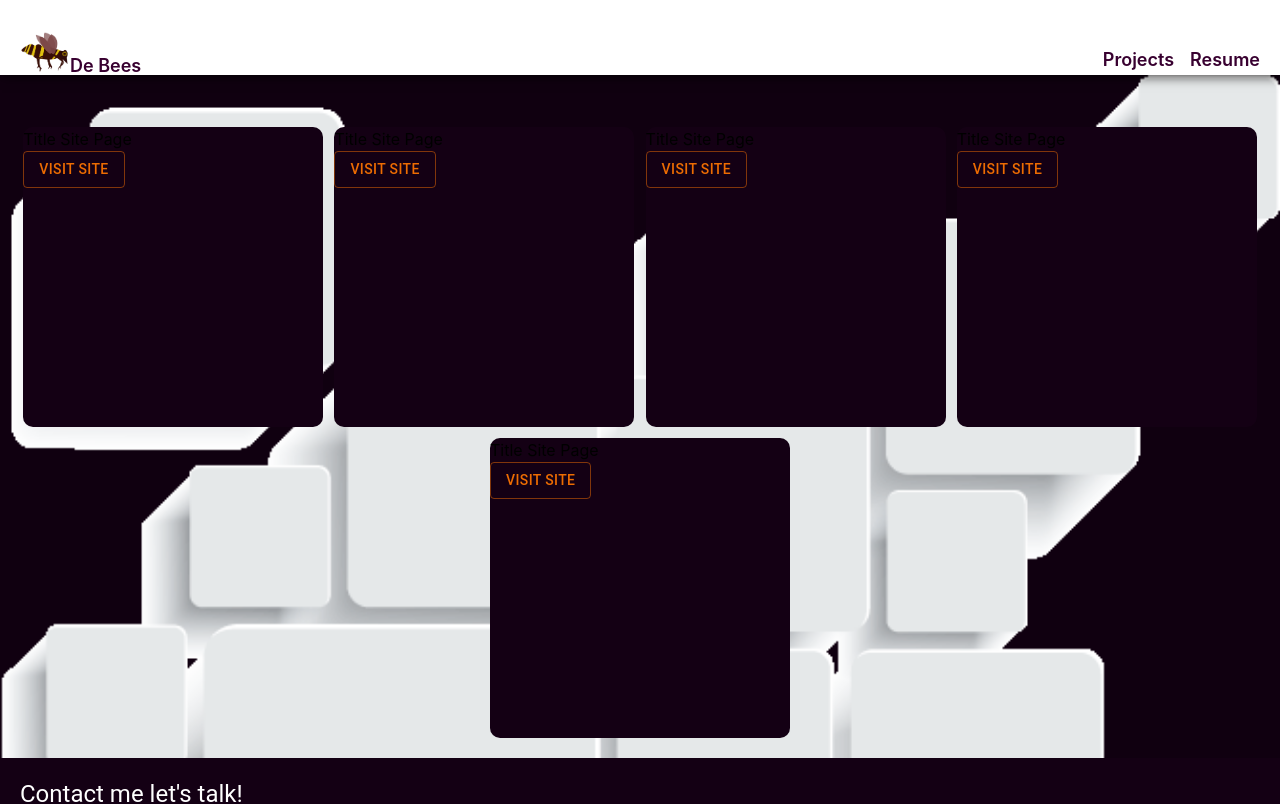
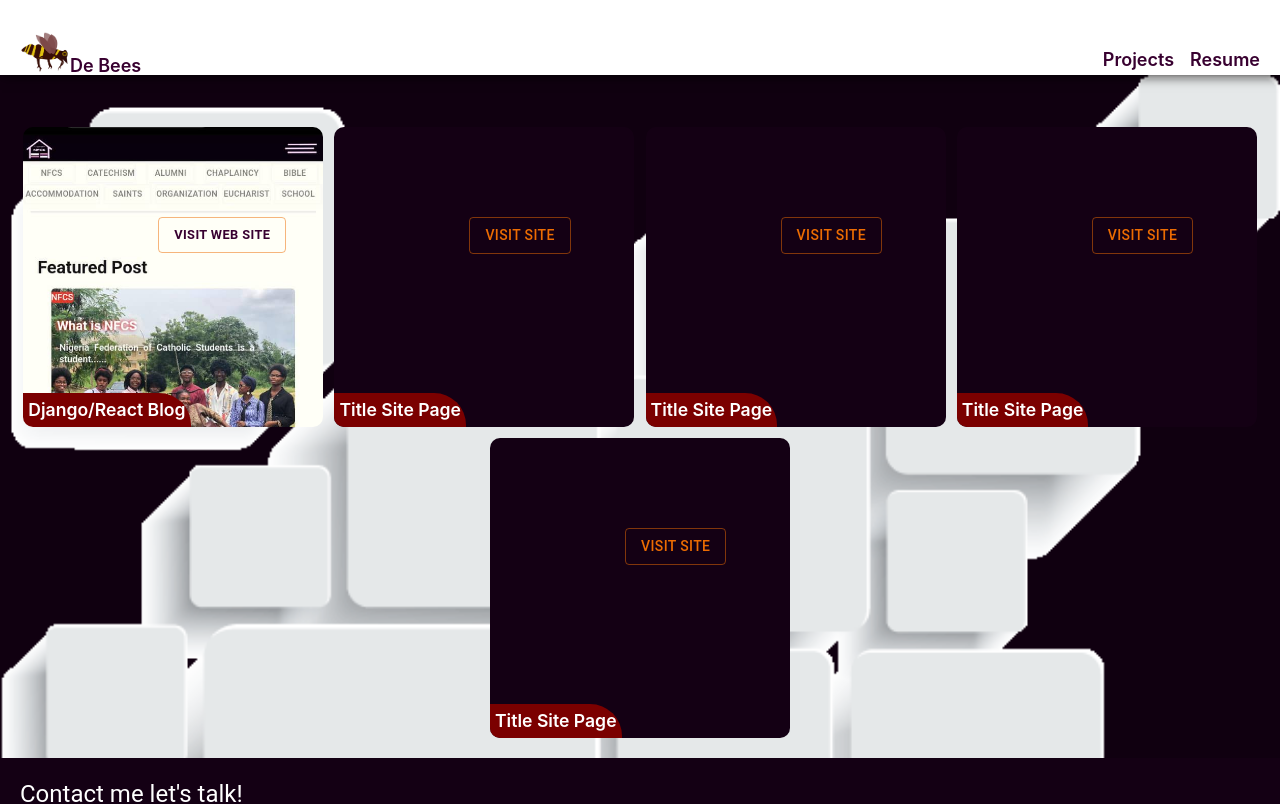
Before and after one commit to Mountain-Michaelle/michael-portfolio, a React (Create React App) app in the folder portfolio_frontend/: page /my-projects in a window 1280 px wide. Shown: the top 804 px of the page. Built offline with nearby package versions, Linux system fonts and the light colour scheme.

Commit message:
started projects page

```diff
--- a/portfolio_frontend/src/Assets/CSS/Project.scss
+++ b/portfolio_frontend/src/Assets/CSS/Project.scss
@@ -18,12 +18,37 @@
         min-width: 140px;
         border-radius: 10px;
         transition: all 0.4s;
+        overflow: hidden;
+        position: relative;
 
         &:hover{
             transform: scale(1.2);
             z-index: 9999;
             width: 320px;
+        }
 
+        img{
+            width: 100%;
+            object-fit: cover;
+        }
+
+        .title{
+            position: absolute;
+            background-color: #7b0000;
+            bottom: 0;
+            left: 0;
+            padding: 5px;
+            color: white;
+            font-weight: 600;
+            font-size: 1.1rem;
+            border-radius: 0 2rem 0 0;
+        }
+
+        .btn{
+            position: absolute;
+            right: 5%;
+            top: 30%;
+            width: 50%;
         }
     }
     }
--- a/portfolio_frontend/src/Components/Projects.jsx
+++ b/portfolio_frontend/src/Components/Projects.jsx
@@ -2,6 +2,8 @@ import { Button } from '@mui/material'
 import React from 'react'
 import '../Assets/CSS/Project.scss';
 import project from '../Assets/Statics/Images/bricks.png';
+import Blog from '../Assets/Statics/Images/Projects/blog.jpeg';
+import { Link } from 'react-router-dom';
 
 const Projects = () => {
   return (
@@ -9,11 +11,14 @@ const Projects = () => {
     backgroundRepeat:'no-repeat'}}>
         <div className='card-container'>
         <div className='card'>
-            <img src='' alt='' />
-            <span className='title'>Title Site Page</span>
+            <img src={Blog} alt='' />
+
+            <span className='title'>Django/React Blog</span>
 
             <div className='btn'>
-                <Button variant='outlined' color='warning'>Visit Site</Button>
+                <Button variant='outlined' color='warning'><Link style={{fontSize:'0.8rem'}} to='https://nfcsstaugustineimt.onrender.com/' target='_blank'
+                rel='noopener noreferer'
+                >Visit web site</Link> </Button>
             </div>
         </div>
 
```
Also changed, not shown: portfolio_frontend/src/Assets/Statics/Images/Projects/blog.jpeg (added).
